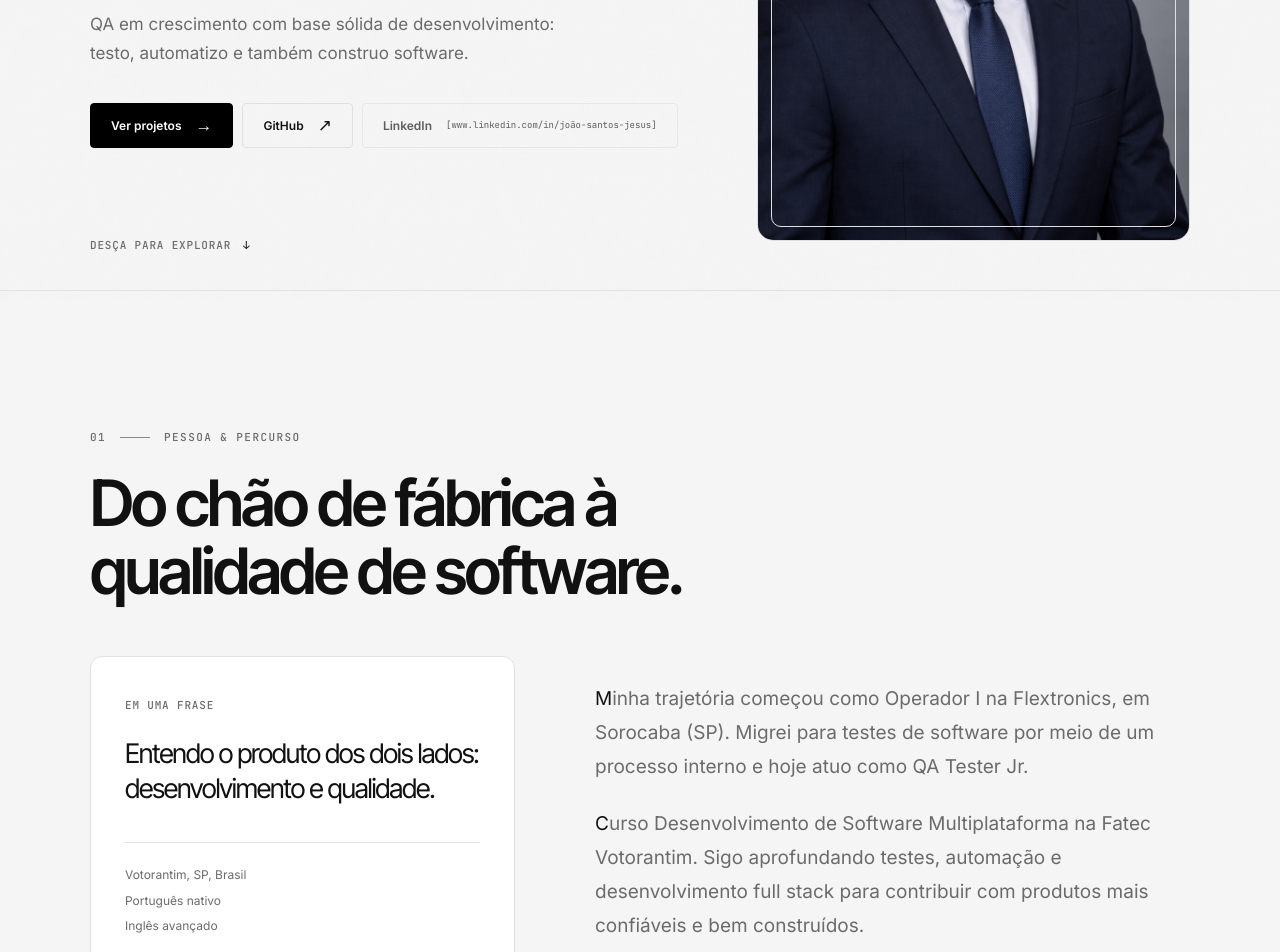
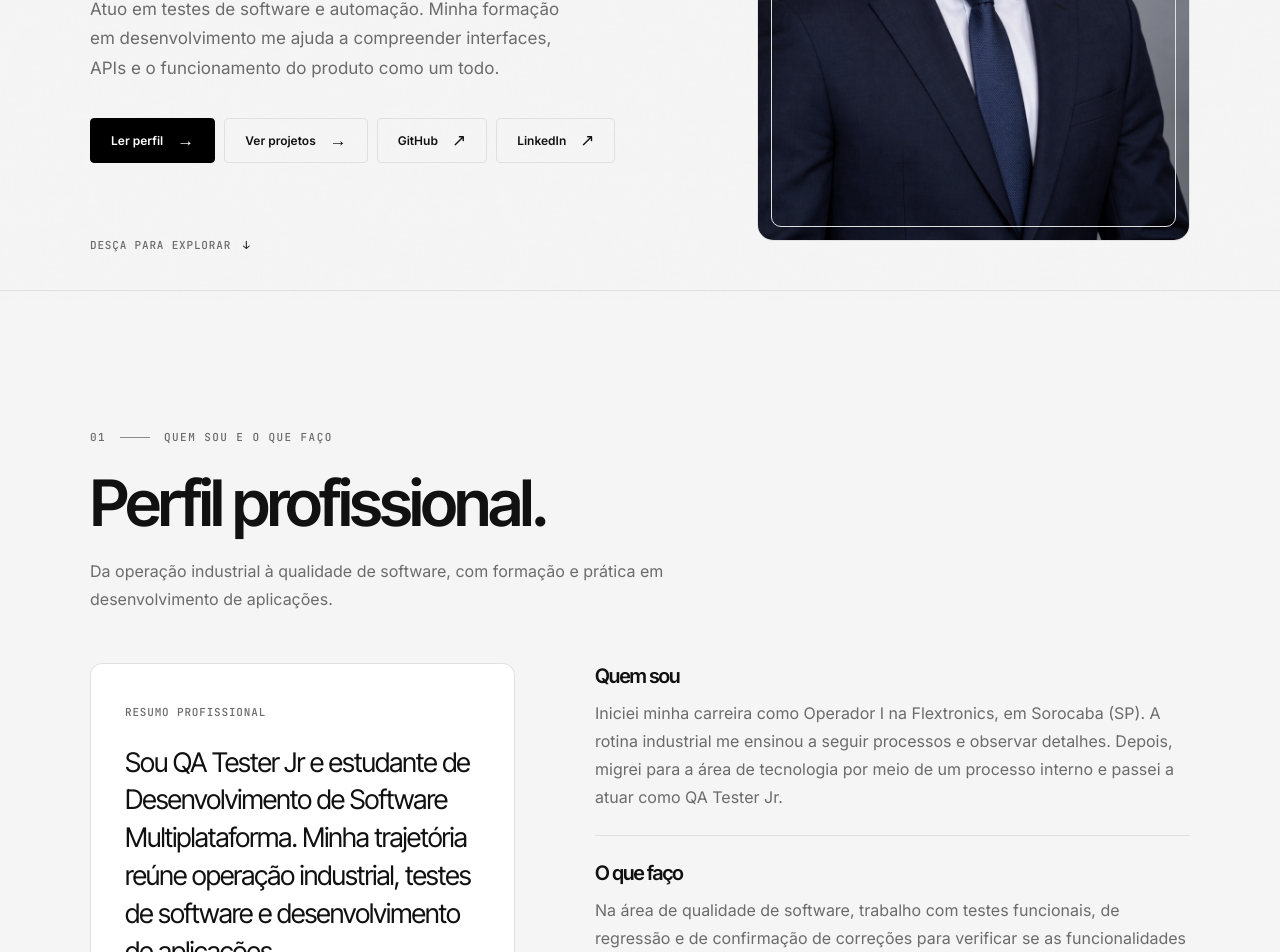
Before and after one commit to JaoVitorz/Portf-lio, a Next.js app: page / in a window 1280 px wide. Shown: the part 500-1452 px from the top of the page. Built offline with nearby package versions, Linux system fonts and the light colour scheme; no server answers.

Commit message:
adicionado certificação e mais about me

```diff
--- a/src/app/globals.css
+++ b/src/app/globals.css
@@ -200,15 +200,18 @@ a.button-text:hover { color: var(--accent); }
 
 /* About */
 .section-about { padding-top: 132px; }
-.about-grid { display: grid; grid-template-columns: 5fr 7fr; gap: 80px; }
+.about-grid { display: grid; grid-template-columns: 5fr 7fr; gap: 80px; align-items: start; }
 .about-aside { padding: 34px; border: 1px solid var(--border); border-radius: 12px; background: var(--surface); }
 .mono-label { color: var(--text-muted); }
-.about-aside p { margin: 20px 0 36px; font-family: var(--font-heading); font-size: 27px; line-height: 1.3; letter-spacing: -0.045em; }
+.about-aside p { margin: 20px 0 36px; font-family: var(--font-heading); font-size: clamp(21px, 2.3vw, 27px); line-height: 1.4; letter-spacing: -0.035em; }
 .about-aside-line { display: block; height: 1px; background: var(--border); }
 .about-facts { display: grid; gap: 6px; margin-top: 22px; color: var(--text-muted); font-size: 12px; }
-.about-text { display: flex; flex-direction: column; justify-content: center; gap: 22px; }
-.about-text p { margin: 0; color: var(--text-muted); font-size: 19px; line-height: 1.8; }
-.about-text p::first-letter { color: var(--text); }
+.about-text { display: flex; flex-direction: column; gap: 0; }
+.about-entry { padding: 0 0 24px; }
+.about-entry + .about-entry { padding-top: 24px; border-top: 1px solid var(--border); }
+.about-entry:last-child { padding-bottom: 0; }
+.about-entry h3 { margin: 0 0 10px; font-size: 20px; line-height: 1.3; font-weight: 600; }
+.about-entry p { margin: 0; color: var(--text-muted); font-size: 16px; line-height: 1.75; }
 
 /* Skills */
 .section.section-skills { padding-top: 0; scroll-margin-top: 0; border-color: #262626; background: #0a0a0a; }
@@ -335,8 +338,24 @@ a.button-text:hover { color: var(--accent); }
 .timeline-marker { position: absolute; left: -5px; top: 4px; width: 9px; height: 9px; border: 1px solid var(--accent); border-radius: 50%; background: var(--background); }
 .timeline-period { padding-top: 2px; color: var(--text-muted); }
 .timeline-content h3 { margin: 8px 0 3px; font-size: 25px; line-height: 1.22; }
-.timeline-content p { color: var(--text-muted); font-size: 13px; margin-bottom: 0; }
+.timeline-content p { color: var(--text-muted); font-size: 14px; line-height: 1.7; margin-bottom: 0; }
 .timeline-content .timeline-place { color: var(--text); margin: 4px 0 7px; }
+.certifications { margin-top: 72px; padding-top: 34px; border-top: 1px solid var(--border); }
+.certifications-heading { display: flex; justify-content: space-between; align-items: baseline; flex-wrap: wrap; gap: 18px; }
+.certifications-heading h3 { margin: 0; font-size: clamp(25px, 3vw, 34px); line-height: 1.2; }
+.certifications-intro { max-width: 660px; margin: 17px 0 28px; color: var(--text-muted); font-size: 15px; line-height: 1.7; }
+.certifications-list { list-style: none; margin: 0; padding: 0; }
+.certification-item { display: grid; grid-template-columns: minmax(0, 1fr) auto; gap: 28px; padding: 21px 0; border-top: 1px solid var(--border); }
+.certification-item h4 { margin: 0 0 6px; font-size: 18px; line-height: 1.35; font-weight: 600; }
+.certification-item p { margin: 0; color: var(--text-muted); font-size: 13px; line-height: 1.6; }
+.certification-code { display: block; margin-top: 7px; color: var(--text-muted); font-family: var(--font-mono); font-size: 10px; overflow-wrap: anywhere; }
+.certification-meta { display: flex; flex-direction: column; align-items: flex-end; gap: 7px; min-width: 175px; color: var(--text-muted); font-size: 12px; text-align: right; }
+.certification-meta .text-link { margin-top: 5px; }
+.certifications-archive { margin-top: 30px; }
+.certifications-archive > summary { display: flex; justify-content: space-between; gap: 16px; padding: 17px 0; border-top: 1px solid var(--border-hover); cursor: pointer; list-style: none; font-size: 14px; font-weight: 600; }
+.certifications-archive > summary::-webkit-details-marker { display: none; }
+.certifications-archive > summary > span { color: var(--text-muted); font-family: var(--font-mono); font-size: 11px; font-weight: 400; white-space: nowrap; }
+.certifications-archive[open] > summary > span > span { display: inline-block; transform: rotate(45deg); }
 
 /* Contact and footer */
 .section-contact { padding-bottom: 130px; }
@@ -459,7 +478,7 @@ a.button-text:hover { color: var(--accent); }
   .hero-art { height: 360px; min-height: 0; max-height: none; }
   .hero-foot { bottom: 27px; }
   .about-grid { grid-template-columns: 1fr; gap: 26px; }
-  .about-text p { font-size: 17px; }
+  .about-entry p { font-size: 15px; }
   .tool-carousel { width: min(100% - 36px, 1200px); padding: 29px 28px; }
   .tool-carousel-title-row h2 { font-size: clamp(44px, 8vw, 60px); }
   .tool-carousel-title-row p { font-size: 14px; }
@@ -513,6 +532,8 @@ a.button-text:hover { color: var(--accent); }
   .tool-carousel-pagination { justify-content: space-between; }
   .tool-carousel-pagination button { flex: 1; }
   .skills-grid, .other-projects, .highlight-grid, .security-grid, .debug-grid, .screenshot-grid { grid-template-columns: 1fr; }
+  .certification-item { grid-template-columns: 1fr; gap: 9px; }
+  .certification-meta { align-items: flex-start; text-align: left; }
   .skill-card, .skill-card:nth-last-child(2), .skill-card:last-child { min-height: 0; }
   .project-card p { min-height: 0; }
   .project-visual-pet { min-height: 0; }
--- a/src/app/page.tsx
+++ b/src/app/page.tsx
@@ -10,7 +10,27 @@ function Arrow({ diagonal = false }: { diagonal?: boolean }) {
   return <span className="arrow-icon" aria-hidden="true">{diagonal ? "↗" : "→"}</span>;
 }
 
+function CertificationItem({ certification }: { certification: (typeof profile.certifications)[number] }) {
+  return (
+    <li className="certification-item">
+      <div>
+        <h4>{certification.title}</h4>
+        <p>{certification.issuer || "Instituição não informada"}</p>
+        {certification.credentialId && <span className="certification-code">Credencial: {certification.credentialId}</span>}
+      </div>
+      <div className="certification-meta">
+        {certification.issued && <span>Emissão: {certification.issued}</span>}
+        {certification.expires && <span>Validade encerrada: {certification.expires}</span>}
+        {certification.credentialUrl && <a className="text-link" href={certification.credentialUrl} target="_blank" rel="noopener noreferrer">Ver credencial <Arrow diagonal /></a>}
+      </div>
+    </li>
+  );
+}
+
 export default function Home() {
+  const recentCertifications = profile.certifications.filter((certification) => certification.group === "recent");
+  const additionalCertifications = profile.certifications.filter((certification) => certification.group === "additional");
+
   return (
     <main id="conteudo" className="page-enter">
       <section className="hero container" aria-labelledby="hero-title">
@@ -20,7 +40,8 @@ export default function Home() {
           <p className="hero-role hero-line">{profile.role} <span className="role-slash">/</span> Desenvolvedor Full Stack</p>
           <p className="hero-position hero-line">{profile.positioning}</p>
           <div className="hero-actions hero-line">
-            <Link className="button button-primary" href="/#projetos">Ver projetos <Arrow /></Link>
+            <Link className="button button-primary" href="/#sobre">Ler perfil <Arrow /></Link>
+            <Link className="button button-secondary" href="/#projetos">Ver projetos <Arrow /></Link>
             <a className="button button-secondary" href={profile.links.github} target="_blank" rel="noopener noreferrer">GitHub <Arrow diagonal /></a>
             {profile.links.linkedIn ? (
               <a className="button button-secondary" href={profile.links.linkedIn} target="_blank" rel="noopener noreferrer">LinkedIn <Arrow diagonal /></a>
@@ -51,16 +72,16 @@ export default function Home() {
 
       <section className="section section-about" id="sobre" aria-labelledby="sobre-title">
         <div className="container">
-          <Reveal><SectionHeading number="01" eyebrow="PESSOA & PERCURSO" title="Do chão de fábrica à qualidade de software." id="sobre-title" /></Reveal>
+          <Reveal><SectionHeading number="01" eyebrow="QUEM SOU E O QUE FAÇO" title="Perfil profissional." description="Da operação industrial à qualidade de software, com formação e prática em desenvolvimento de aplicações." id="sobre-title" /></Reveal>
           <div className="about-grid">
             <Reveal className="about-aside" delay={80}>
-              <span className="mono-label">EM UMA FRASE</span>
+              <span className="mono-label">RESUMO PROFISSIONAL</span>
               <p>{profile.summary}</p>
               <span className="about-aside-line" />
               <div className="about-facts"><span>{profile.location}</span>{profile.languages.map((language) => <span key={language}>{language}</span>)}</div>
             </Reveal>
             <div className="about-text">
-              {profile.about.map((paragraph, index) => <Reveal key={paragraph} delay={index * 80}><p>{paragraph}</p></Reveal>)}
+              {profile.about.map((item, index) => <Reveal className="about-entry" key={item.title} delay={index * 80}><h3>{item.title}</h3><p>{item.text}</p></Reveal>)}
             </div>
           </div>
         </div>
@@ -118,8 +139,24 @@ export default function Home() {
 
       <section className="section section-timeline" id="trajetoria" aria-labelledby="trajetoria-title">
         <div className="container">
-          <Reveal><SectionHeading number="05" eyebrow="FORMAÇÃO & EXPERIÊNCIA" title="Um caminho em evolução." id="trajetoria-title" /></Reveal>
+          <Reveal><SectionHeading number="05" eyebrow="CURRÍCULO" title="Experiência e formação." description="Os principais passos da minha trajetória profissional e acadêmica." id="trajetoria-title" /></Reveal>
           <div className="timeline">{profile.timeline.map((entry, index) => <Reveal className="timeline-item" key={entry.title} delay={index * 70}><div className="timeline-marker" aria-hidden="true" /><span className="timeline-period">{entry.period}</span><div className="timeline-content"><span className="mono-label">{entry.type}</span><h3>{entry.title}</h3><p className="timeline-place">{entry.place}</p><p>{entry.description}</p></div></Reveal>)}</div>
+          {profile.certifications.length > 0 && (
+            <div className="certifications" aria-labelledby="certificacoes-title">
+              <div className="certifications-heading">
+                <h3 id="certificacoes-title">Licenças e certificações</h3>
+                {profile.links.linkedIn && <a className="text-link" href={profile.links.linkedIn} target="_blank" rel="noopener noreferrer">Ver perfil no LinkedIn <Arrow diagonal /></a>}
+              </div>
+              <p className="certifications-intro">Cursos e certificações relacionados à minha atuação em qualidade, desenvolvimento e segurança da informação.</p>
+              <ul className="certifications-list">{recentCertifications.map((certification) => <CertificationItem key={certification.title} certification={certification} />)}</ul>
+              {additionalCertifications.length > 0 && (
+                <details className="certifications-archive">
+                  <summary>Outras certificações e cursos <span>{additionalCertifications.length} itens <span aria-hidden="true">+</span></span></summary>
+                  <ul className="certifications-list">{additionalCertifications.map((certification) => <CertificationItem key={certification.title} certification={certification} />)}</ul>
+                </details>
+              )}
+            </div>
+          )}
         </div>
       </section>
 
--- a/src/data/profile.ts
+++ b/src/data/profile.ts
@@ -12,20 +12,30 @@ export const profile = {
   role: "QA Tester Jr",
   location: "Votorantim, SP, Brasil",
   positioning:
-    "QA em crescimento com base sólida de desenvolvimento: testo, automatizo e também construo software.",
+    "Atuo em testes de software e automação. Minha formação em desenvolvimento me ajuda a compreender interfaces, APIs e o funcionamento do produto como um todo.",
   summary:
-    "Entendo o produto dos dois lados: desenvolvimento e qualidade.",
+    "Sou QA Tester Jr e estudante de Desenvolvimento de Software Multiplataforma. Minha trajetória reúne operação industrial, testes de software e desenvolvimento de aplicações.",
   photo: "/foto-terno.png" as string | null, // Caminho da foto em /public
   resume: null as string | null, // [PREENCHER currículo PDF]: caminho em /public
   links: {
     github: "https://github.com/JaoVitorz",
     dockerHub: "https://hub.docker.com/u/joaovitorjesus",
-    linkedIn: null as string | null, // [PREENCHER LinkedIn]
+    linkedIn: "https://www.linkedin.com/in/jo%C3%A3o-santos-jesus/" as string | null,
     email: null as string | null, // [PREENCHER e-mail]
   },
   about: [
-    "Minha trajetória começou como Operador I na Flextronics, em Sorocaba (SP). Migrei para testes de software por meio de um processo interno e hoje atuo como QA Tester Jr.",
-    "Curso Desenvolvimento de Software Multiplataforma na Fatec Votorantim. Sigo aprofundando testes, automação e desenvolvimento full stack para contribuir com produtos mais confiáveis e bem construídos.",
+    {
+      title: "Quem sou",
+      text: "Iniciei minha carreira como Operador I na Flextronics, em Sorocaba (SP). A rotina industrial me ensinou a seguir processos e observar detalhes. Depois, migrei para a área de tecnologia por meio de um processo interno e passei a atuar como QA Tester Jr.",
+    },
+    {
+      title: "O que faço",
+      text: "Na área de qualidade de software, trabalho com testes funcionais, de regressão e de confirmação de correções para verificar se as funcionalidades atendem ao esperado. Também aprofundo meus conhecimentos em automação de testes e uso minha experiência em desenvolvimento para analisar interfaces e APIs.",
+    },
+    {
+      title: "Como me desenvolvo",
+      text: "Curso Desenvolvimento de Software Multiplataforma na Fatec Votorantim. No Pet Joyful, projeto integrador desenvolvido ao longo de cinco semestres, participei da construção de uma solução web e mobile apoiada por uma API. Essa prática aproxima o que estudo da análise de qualidade e da entrega de software.",
+    },
   ],
   languages: ["Português nativo", "Inglês avançado"],
   skills: [
@@ -189,23 +199,144 @@ export const profile = {
       type: "Formação",
       title: "Tecnólogo em Desenvolvimento de Software Multiplataforma",
       place: "Fatec Votorantim",
-      description: "Formação superior em andamento.",
+      description: "Formação superior em andamento, com projetos práticos para web, API e mobile, incluindo o Pet Joyful.",
     },
     {
       period: "Atual",
       type: "Experiência",
       title: "QA Tester Jr",
       place: "FIT - Instituto de Tecnologia · Sorocaba, SP",
-      description: "Migração para testes de software por meio de processo interno.",
+      description: "Atuação em qualidade de software após uma migração interna para a área de tecnologia, com foco na validação de funcionalidades e na investigação de falhas.",
     },
     {
       period: "Anterior",
       type: "Experiência",
       title: "Operador I",
       place: "Flextronics · Sorocaba, SP",
-      description: "Experiência anterior na operação industrial.",
+      description: "Experiência em operação industrial, com rotina orientada por processos, atenção a detalhes e cumprimento de padrões de produção.",
     },
   ],
+  // Certificações informadas pelo titular a partir da seção "Licenças e certificados" do LinkedIn.
+  certifications: [
+    {
+      title: "Boas Práticas em Segurança da Informação e Cyber",
+      issuer: "Udemy",
+      issued: "out. de 2026",
+      credentialId: "UC-f6f10da1-973e-462b-9c8a-90118b8a80f",
+      group: "recent",
+    },
+    {
+      title: "Como Dominar a Qualidade do Software do Início ao Fim",
+      issuer: "Udemy",
+      issued: "ago. de 2026",
+      credentialUrl: "https://ude.my/UC-3bae35cf-744f-4a04-b9ef-6ebe1134af8e",
+      group: "recent",
+    },
+    {
+      title: "Fundamentos do SCRUM Agile | Rápido e Prático",
+      issuer: "Udemy",
+      issued: "jul. de 2026",
+      group: "recent",
+    },
+    {
+      title: "Design Patterns Básico",
+      issuer: "Centro Paula Souza",
+      issued: "fev. de 2026",
+      credentialId: "a2d4c7e2-a319-4afd-9589-a9d2d93b4444",
+      group: "recent",
+    },
+    {
+      title: "Front-End Básico",
+      issuer: "Centro Paula Souza",
+      issued: "mai. de 2025",
+      credentialId: "843f992d-f93a-4ad7-bd89-17ae700bb524",
+      group: "recent",
+    },
+    {
+      title: "Segurança cibernética",
+      issuer: "Senai São Paulo",
+      issued: "dez. de 2023",
+      group: "recent",
+    },
+    {
+      title: "Advanced English",
+      issuer: "Unoprime Capacitação Profissional",
+      issued: "out. de 2022",
+      expires: "out. de 2023",
+      group: "additional",
+    },
+    {
+      title: "Intermediate English",
+      issuer: "Unoprime Capacitação Profissional",
+      issued: "jul. de 2020",
+      expires: "dez. de 2021",
+      group: "additional",
+    },
+    {
+      title: "Auxiliar em Design de Web Sites",
+      issuer: "ETEC Prof. Elias Miguel Jr.",
+      issued: "fev. de 2020",
+      expires: "dez. de 2022",
+      group: "additional",
+    },
+    {
+      title: "Auxiliar Informática pra internet",
+      issuer: "ETEC Prof. Elias Miguel Jr.",
+      issued: "fev. de 2020",
+      expires: "dez. de 2022",
+      group: "additional",
+    },
+    {
+      title: "Técnico informática para a internet",
+      issuer: "ETEC Prof. Elias Miguel Jr.",
+      issued: "fev. de 2020",
+      expires: "dez. de 2022",
+      group: "additional",
+    },
+    {
+      title: "Consciência ambiental",
+      issuer: "Prefeitura Municipal de Votorantim",
+      issued: "mai. de 2019",
+      expires: "mai. de 2019",
+      group: "additional",
+    },
+    {
+      title: "Informática avançado",
+      issuer: "Unoprime Capacitação Profissional",
+      issued: "mai. de 2018",
+      expires: "dez. de 2021",
+      group: "additional",
+    },
+    {
+      title: "Operador de Computador",
+      issuer: "Unoprime Capacitação Profissional",
+      issued: "abr. de 2018",
+      expires: "dez. de 2021",
+      group: "additional",
+    },
+    {
+      title: "Basic English",
+      issuer: "Unoprime Capacitação Profissional",
+      issued: "abr. de 2018",
+      expires: "jun. de 2020",
+      group: "additional",
+    },
+    {
+      title: "Evolução Profissional",
+      issuer: "Unoprime Capacitação Profissional",
+      issued: "ago. de 2016",
+      expires: "set. de 2016",
+      group: "additional",
+    },
+  ] as Array<{
+    title: string;
+    issuer?: string;
+    issued?: string;
+    expires?: string;
+    credentialId?: string;
+    credentialUrl?: string;
+    group: "recent" | "additional";
+  }>,
   contact: {
     title: "Vamos conversar?",
     description:
```
Also changed, not shown: 1 other file (tests, documents, lock files or other folders).
